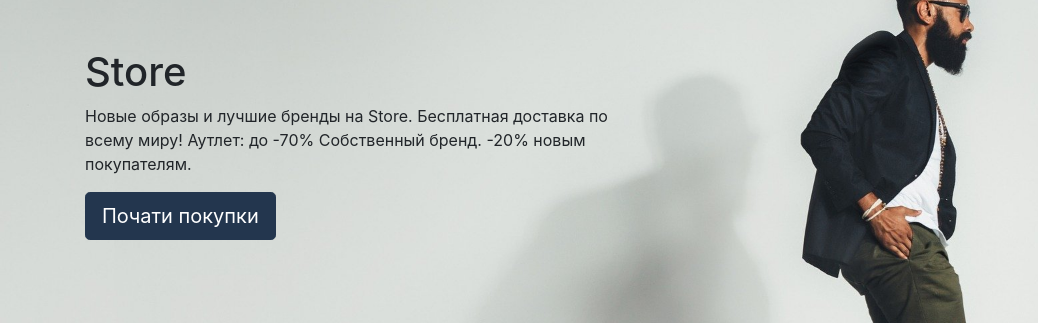
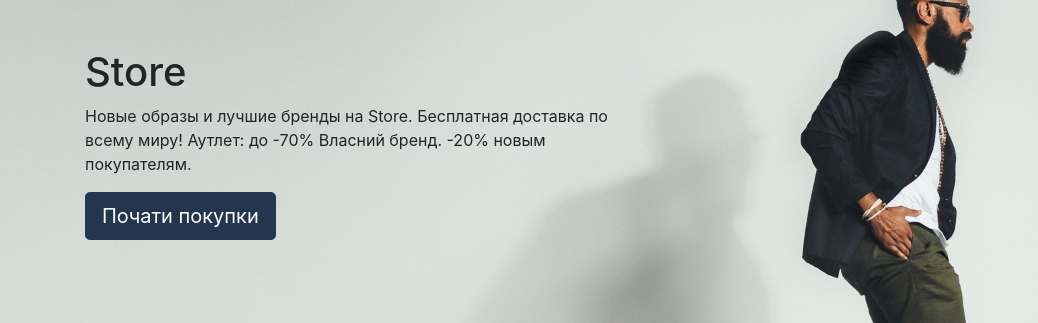
Before and after one commit to NazarTrupach/pet-project, a Django app: page / in a window 1280 px wide. Shown: the part 56-379 px from the top of the page, without its empty margins (0-1038 px from the left). Run offline with Django 3.2, Linux system fonts and the light colour scheme; some libraries are stand-ins or nearby versions.

Commit message:
Secondary commit

```diff
--- a/products/templates/products/index.html
+++ b/products/templates/products/index.html
@@ -18,7 +18,7 @@
                     Новые образы и лучшие бренды на Store.
                     Бесплатная доставка по всему миру!
                     {% if is_promotion %}
-                        Аутлет: до -70% Собственный бренд. -20% новым покупателям.
+                        Аутлет: до -70% Власний бренд. -20% новым покупателям.
                     {% endif %}
                 </p>
                 <button id="start-purchase-btn" type="button" class="btn btn-lg">
```
